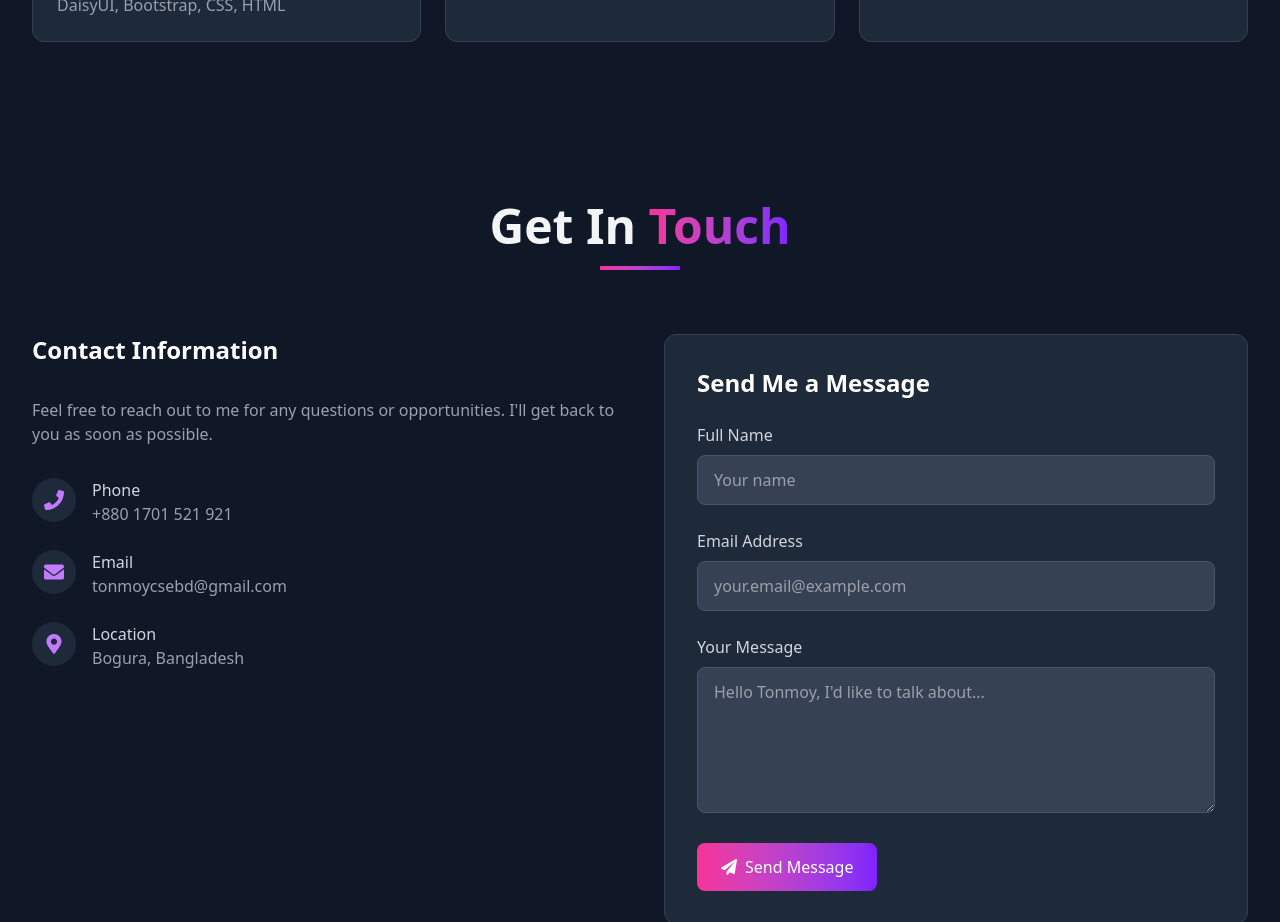
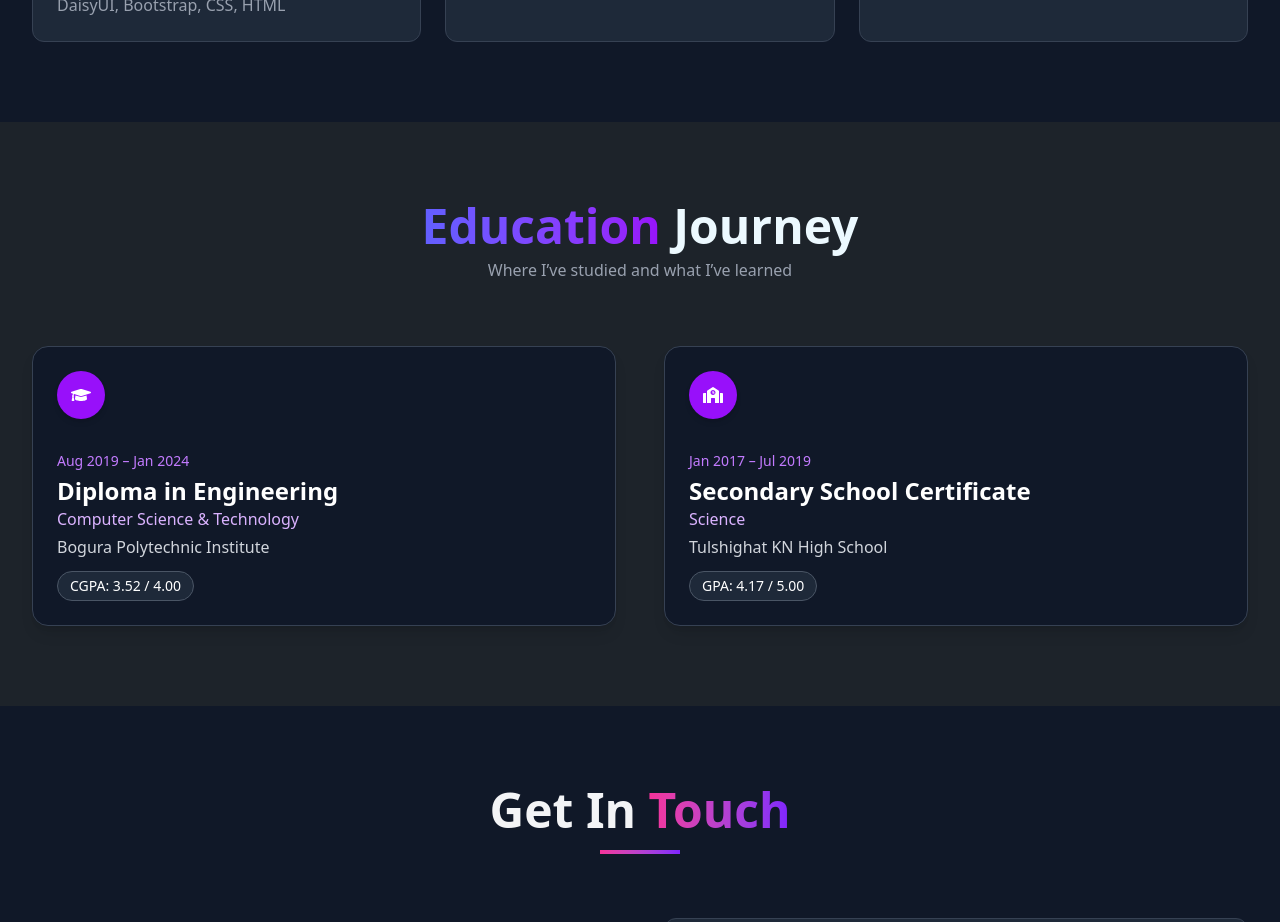
Before and after one commit to TonmoySarker-BD/Tonmoy-Sarker, a React (Vite) app: page / in a window 1280 px wide. Shown: the part 4240-5162 px from the top of the page. Built offline with nearby package versions, Linux system fonts and the light colour scheme.

Commit message:
Added Education Section

```diff
--- a/package.json
+++ b/package.json
@@ -17,7 +17,6 @@
     "react": "^19.1.0",
     "react-dom": "^19.1.0",
     "react-hook-form": "^7.59.0",
-    "react-hot-toast": "^2.5.2",
     "react-icons": "^5.5.0",
     "react-intersection-observer": "^9.16.0",
     "react-router": "^7.6.3",
--- a/src/Components/Home/ContactSection.jsx
+++ b/src/Components/Home/ContactSection.jsx
@@ -3,7 +3,6 @@ import { useInView } from "react-intersection-observer";
 import { FaPhone, FaEnvelope, FaMapMarkerAlt, FaPaperPlane } from "react-icons/fa";
 import { useForm } from "react-hook-form";
 import emailjs from 'emailjs-com';
-import toast from "react-hot-toast";
 import Swal from "sweetalert2";
 
 const ContactSection = () => {
--- /dev/null
+++ b/src/Components/Home/EducationSection.jsx
@@ -0,0 +1,101 @@
+import { motion } from "framer-motion";
+import { useInView } from "react-intersection-observer";
+import { FaGraduationCap, FaSchool } from "react-icons/fa";
+
+const educationData = [
+  {
+    id: 1,
+    period: "Aug 2019 – Jan 2024",
+    degree: "Diploma in Engineering",
+    field: "Computer Science & Technology",
+    institution: "Bogura Polytechnic Institute",
+    result: "CGPA: 3.52 / 4.00",
+    icon: <FaGraduationCap />,
+  },
+  {
+    id: 2,
+    period: "Jan 2017 – Jul 2019",
+    degree: "Secondary School Certificate",
+    field: "Science",
+    institution: "Tulshighat KN High School",
+    result: "GPA: 4.17 / 5.00",
+    icon: <FaSchool />,
+  },
+];
+
+const cardVariants = {
+  hidden: { opacity: 0, y: 40 },
+  visible: (i) => ({
+    opacity: 1,
+    y: 0,
+    transition: {
+      delay: i * 0.2,
+      duration: 0.6,
+      ease: "easeOut",
+    },
+  }),
+};
+
+const EducationSection = () => {
+  const [ref, inView] = useInView({
+    threshold: 0.2,
+    triggerOnce: true,
+  });
+
+  return (
+    <section
+      id="education"
+      ref={ref}
+      className="py-20 px-4 sm:px-6 lg:px-8"
+    >
+      <div className="max-w-7xl mx-auto">
+        {/* Header */}
+        <motion.div
+          initial={{ opacity: 0, y: 30 }}
+          animate={inView ? { opacity: 1, y: 0 } : {}}
+          transition={{ duration: 0.5 }}
+          className="text-center mb-16"
+        >
+          <h2 className="text-4xl sm:text-5xl font-bold">
+            <span className="bg-gradient-to-r from-indigo-500 to-purple-600 bg-clip-text text-transparent">
+              Education
+            </span>{" "}
+            Journey
+          </h2>
+          <p className="text-gray-400 mt-2">Where I’ve studied and what I’ve learned</p>
+        </motion.div>
+
+        {/* Cards */}
+        <div className="grid gap-12 sm:grid-cols-2">
+          {educationData.map((edu, index) => (
+            <motion.div
+              key={edu.id}
+              custom={index}
+              initial="hidden"
+              animate={inView ? "visible" : "hidden"}
+              variants={cardVariants}
+              className="relative bg-gray-900 border border-gray-700 rounded-2xl overflow-hidden p-6 shadow-lg hover:shadow-purple-800/20 transition-all"
+            >
+              {/* Icon Badge */}
+              <div className=" left-6 w-12 h-12 bg-purple-600 text-white flex items-center justify-center rounded-full shadow-md text-xl">
+                {edu.icon}
+              </div>
+
+              <div className="pt-8">
+                <p className="text-sm text-purple-400 mb-1">{edu.period}</p>
+                <h3 className="text-2xl font-semibold text-white">{edu.degree}</h3>
+                <p className="text-purple-300 mb-1">{edu.field}</p>
+                <p className="text-gray-300 mb-3">{edu.institution}</p>
+                <span className="inline-block text-sm px-3 py-1 rounded-full bg-gray-800 text-white border border-gray-600">
+                  {edu.result}
+                </span>
+              </div>
+            </motion.div>
+          ))}
+        </div>
+      </div>
+    </section>
+  );
+};
+
+export default EducationSection;
--- a/src/Components/Home/Home.jsx
+++ b/src/Components/Home/Home.jsx
@@ -4,6 +4,7 @@ import Aboutme from './Aboutme';
 import ProjectsSection from './ProjectsSection';
 import SkillsSection from './SkillsSection';
 import ContactSection from './ContactSection';
+import EducationSection from './EducationSection';
 
 const Home = () => {
     return (
@@ -12,6 +13,7 @@ const Home = () => {
             <Aboutme></Aboutme>
             <ProjectsSection></ProjectsSection>
             <SkillsSection></SkillsSection>
+            <EducationSection></EducationSection>
             <ContactSection></ContactSection>
         </div>
     );
```
Also changed, not shown: 1 other file (tests, documents, lock files or other folders).
